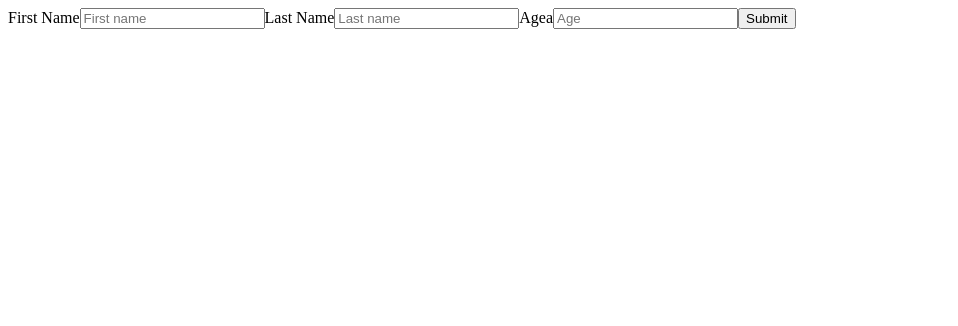
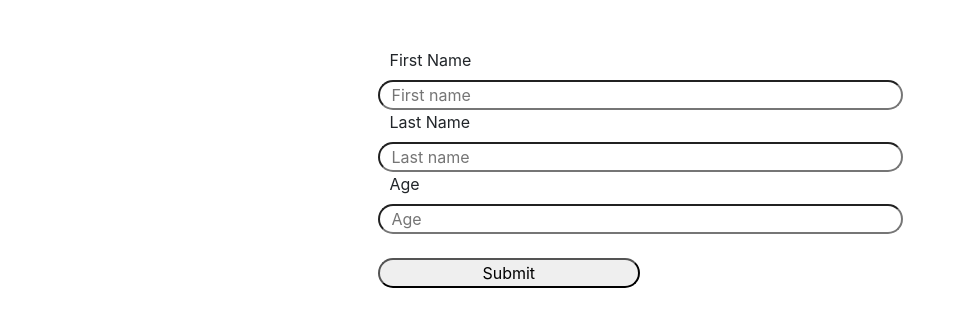
Before and after one commit to atulbansalofficial/form-validation, a React (Create React App) app: page / in a window 1280 px wide. Shown: the top 326 px of the page, without its empty margins (0-958 px from the left). Built offline with nearby package versions, Linux system fonts and the light colour scheme.

Commit message:
validation apply

```diff
--- a/package.json
+++ b/package.json
@@ -6,9 +6,10 @@
     "@testing-library/jest-dom": "^5.16.1",
     "@testing-library/react": "^9.3.2",
     "@testing-library/user-event": "^7.1.2",
-    "bootstrap": "^4.5.2",
+    "bootstrap": "^4.6.1",
     "node-sass": "^7.0.1",
     "react": "^16.13.1",
+    "react-bootstrap": "^2.1.0",
     "react-dom": "^16.13.1",
     "react-hook-form": "^7.22.5",
     "react-scripts": "^5.0.0"
--- a/public/index.html
+++ b/public/index.html
@@ -1,22 +1,27 @@
 <!DOCTYPE html>
 <html lang="en">
+
 <head>
   <meta charset="utf-8" />
 
   <meta name="viewport" content="width=device-width, initial-scale=1" />
   <meta name="theme-color" content="#000000" />
-    <meta
-      name="description"
-      content="Web site created using create-react-app"
-    />
+  <meta name="description" content="Web site created using create-react-app" />
 
 
 
   <title>React App</title>
+  <link href="https://cdn.jsdelivr.net/npm/bootstrap@5.1.3/dist/css/bootstrap.min.css" rel="stylesheet"
+    integrity="sha384-1BmE4kWBq78iYhFldvKuhfTAU6auU8tT94WrHftjDbrCEXSU1oBoqyl2QvZ6jIW3" crossorigin="anonymous">
+  <script src="https://cdn.jsdelivr.net/npm/bootstrap@5.1.3/dist/js/bootstrap.bundle.min.js"
+    integrity="sha384-ka7Sk0Gln4gmtz2MlQnikT1wXgYsOg+OMhuP+IlRH9sENBO0LRn5q+8nbTov4+1p"
+    crossorigin="anonymous"></script>
 </head>
+
 <body>
   <noscript>You need to enable JavaScript to run this app.</noscript>
   <div id="root"></div>
 
 </body>
+
 </html>
--- a/src/App.js
+++ b/src/App.js
@@ -17,10 +17,12 @@ function App() {
   };
 
   return (
-    <div>
-      <form onSubmit={handleSubmit(onSubmit)}>
+    <div className="container d-flex justify-content-center mt-5 ">
+      <form className="row col-6 " onSubmit={handleSubmit(onSubmit)}>
         <label>First Name</label>
         <input
+          required
+          className="rounded-pill"
           placeholder="First name"
           {...register("firstName", {
             required: true,
@@ -39,18 +41,27 @@ function App() {
         )}
         <label>Last Name</label>
         <input
+          required
+          className="rounded-pill"
           placeholder="Last name"
           {...register("lastName", { pattern: /^[A-Za-z]+$/i })}
         />
         {errors?.lastName?.type === "pattern" && (
           <p>Alphabetical characters only</p>
         )}
-        <label>Age</label>a
-        <input placeholder="Age" {...register("age", { min: 18, max: 60 })} />
+        <label>Age</label>
+        <input
+          required
+          className="rounded-pill"
+          placeholder="Age"
+          {...register("age", { min: 18, max: 60 })}
+        />
         {errors.age && (
           <p>You Must be older then 18 and younger then 60 years old</p>
         )}
-        <input type="submit" />
+        <label></label>
+        <br />
+        <input type="submit" className="col-6 rounded-pill" />
       </form>
     </div>
   );
--- a/src/index.js
+++ b/src/index.js
@@ -1,7 +1,7 @@
 import React from "react";
 import ReactDOM from "react-dom";
-
 import App from "./App";
+import 'bootstrap/dist/css/bootstrap.min.css';
 
 ReactDOM.render(
   <React.StrictMode>
```
Also changed, not shown: src/App.css (added), 1 other file (tests, documents, lock files or other folders). Lines whose indentation alone changed are shown as unchanged.
